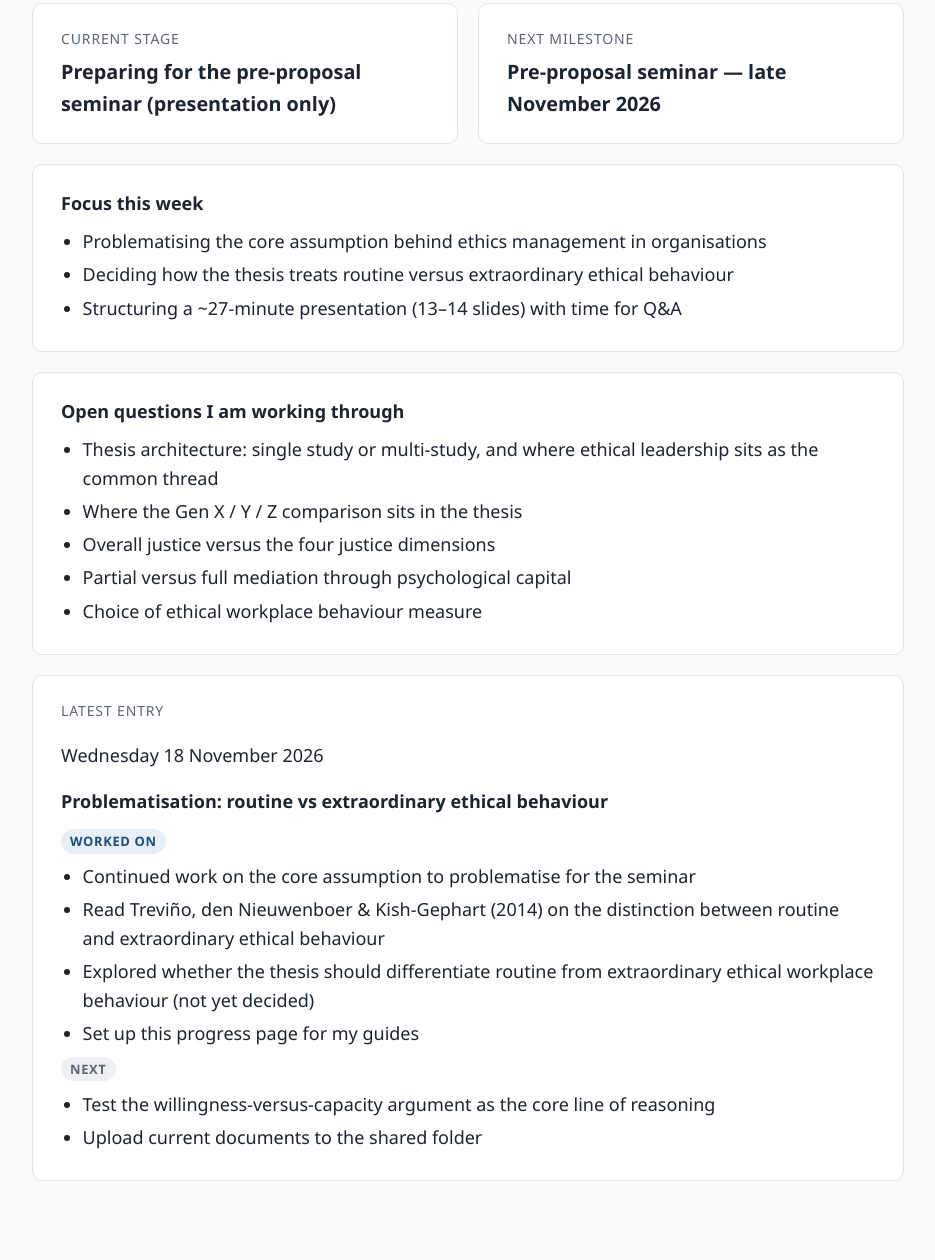
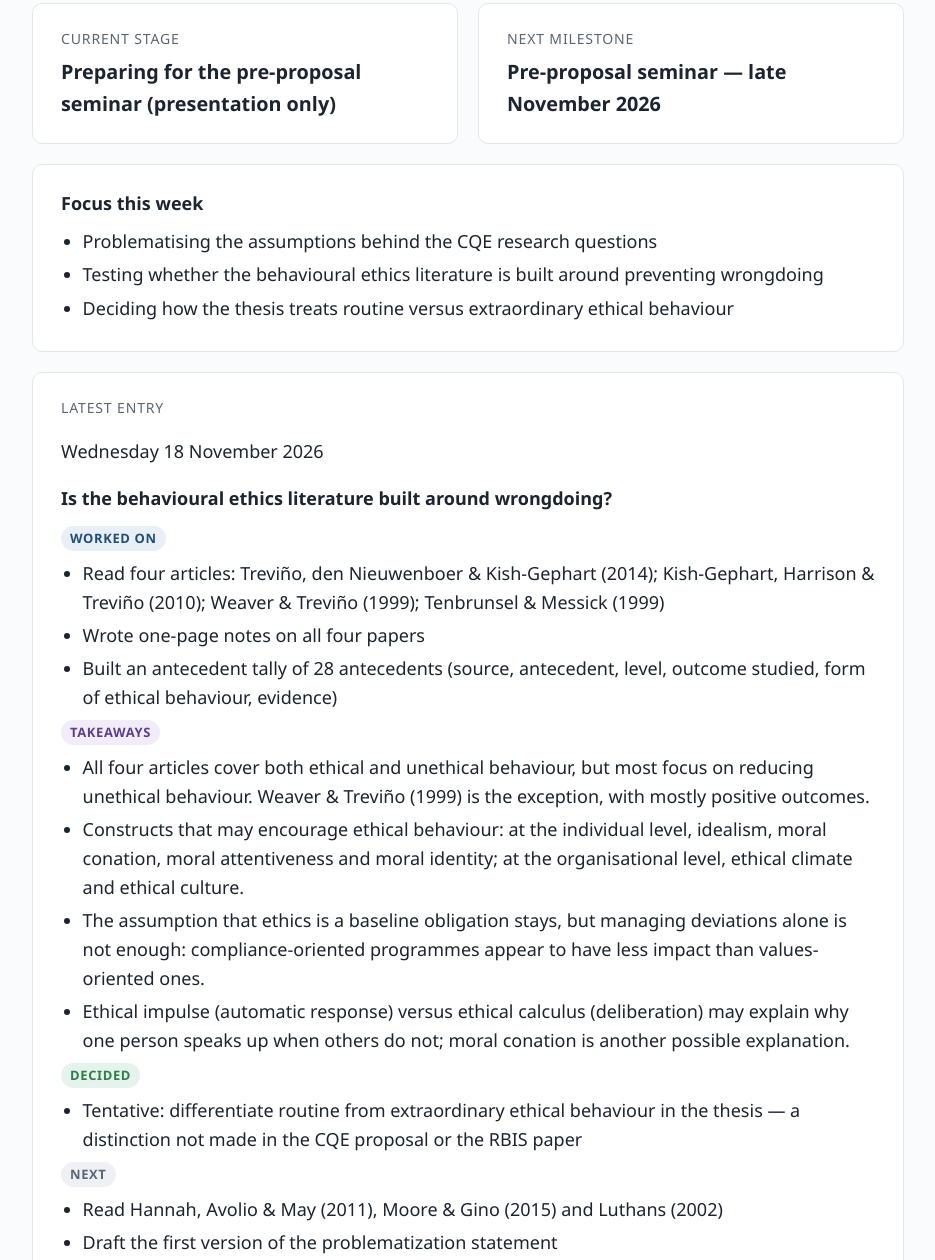
Before and after one commit to ganesh-bugs/Ganeshphd, a plain HTML site: page index.html in a window 1280 px wide. Shown: the part 379-1639 px from the top of the page, without its empty margins (172-1107 px from the left). Drawn offline with Linux system fonts and the light colour scheme.

Commit message:
Update log and reading list from daily log (17-18 Nov)
Co-Authored-By: Claude Opus 5.5 <noreply@anthropic.com>
Claude-Session: https://claude.ai/code/session_01LirhPZMYWLe5YiTjh9LUX5

```diff
--- a/data.js
+++ b/data.js
@@ -1,8 +1,8 @@
 // =====================================================================
 //  PhD PROGRESS PAGE — CONTENT FILE
-//  This is the only file you need to edit for daily updates.
-//  Add a new log entry at the TOP of the "log" list each day.
-//  Keep the punctuation exactly as in the examples (quotes, commas).
+//  Source: claude/daily-log.md (Ganesh's own work only; no guide remarks).
+//  Reading list = only articles recorded as read in the daily log.
+//  Add a new log entry at the TOP of the "LOG" list each day.
 // =====================================================================
 
 const SITE = {
@@ -13,67 +13,68 @@ const SITE = {
     "Organisational justice, psychological capital and ethical workplace behaviour: the role of ethical leadership across generational cohorts in Indian organisations",
   contact: "ganesh@skilltrain.co.in",
 
-  // Shown on the Overview tab
   currentStage: "Preparing for the pre-proposal seminar (presentation only)",
   nextMilestone: "Pre-proposal seminar — late November 2026",
   focusThisWeek: [
-    "Problematising the core assumption behind ethics management in organisations",
-    "Deciding how the thesis treats routine versus extraordinary ethical behaviour",
-    "Structuring a ~27-minute presentation (13–14 slides) with time for Q&A"
-  ],
-  openQuestions: [
-    "Thesis architecture: single study or multi-study, and where ethical leadership sits as the common thread",
-    "Where the Gen X / Y / Z comparison sits in the thesis",
-    "Overall justice versus the four justice dimensions",
-    "Partial versus full mediation through psychological capital",
-    "Choice of ethical workplace behaviour measure"
+    "Problematising the assumptions behind the CQE research questions",
+    "Testing whether the behavioural ethics literature is built around preventing wrongdoing",
+    "Deciding how the thesis treats routine versus extraordinary ethical behaviour"
   ]
 };
 
 // ---------------------------------------------------------------------
 //  DAILY LOG — newest first. Date format: "YYYY-MM-DD".
-//  Fields: date, did (list), decided (list), next (list), blockers (list)
-//  Any list can be left empty: []
+//  Fields: headline, did, takeaways, decided, next, blockers (all lists)
 // ---------------------------------------------------------------------
 const LOG = [
   {
     date: "2026-11-18",
-    headline: "Problematisation: routine vs extraordinary ethical behaviour",
+    headline: "Is the behavioural ethics literature built around wrongdoing?",
     did: [
-      "Continued work on the core assumption to problematise for the seminar",
-      "Read Treviño, den Nieuwenboer & Kish-Gephart (2014) on the distinction between routine and extraordinary ethical behaviour",
-      "Explored whether the thesis should differentiate routine from extraordinary ethical workplace behaviour (not yet decided)",
-      "Set up this progress page for my guides"
+      "Read four articles: Treviño, den Nieuwenboer & Kish-Gephart (2014); Kish-Gephart, Harrison & Treviño (2010); Weaver & Treviño (1999); Tenbrunsel & Messick (1999)",
+      "Wrote one-page notes on all four papers",
+      "Built an antecedent tally of 28 antecedents (source, antecedent, level, outcome studied, form of ethical behaviour, evidence)"
     ],
-    decided: [],
+    takeaways: [
+      "All four articles cover both ethical and unethical behaviour, but most focus on reducing unethical behaviour. Weaver & Treviño (1999) is the exception, with mostly positive outcomes.",
+      "Constructs that may encourage ethical behaviour: at the individual level, idealism, moral conation, moral attentiveness and moral identity; at the organisational level, ethical climate and ethical culture.",
+      "The assumption that ethics is a baseline obligation stays, but managing deviations alone is not enough: compliance-oriented programmes appear to have less impact than values-oriented ones.",
+      "Ethical impulse (automatic response) versus ethical calculus (deliberation) may explain why one person speaks up when others do not; moral conation is another possible explanation."
+    ],
+    decided: [
+      "Tentative: differentiate routine from extraordinary ethical behaviour in the thesis — a distinction not made in the CQE proposal or the RBIS paper"
+    ],
     next: [
-      "Test the willingness-versus-capacity argument as the core line of reasoning",
-      "Upload current documents to the shared folder"
+      "Read Hannah, Avolio & May (2011), Moore & Gino (2015) and Luthans (2002)",
+      "Draft the first version of the problematization statement"
     ],
     blockers: []
   },
   {
     date: "2026-11-17",
-    headline: "Day 1 of seminar preparation",
+    headline: "Faculty feedback, the problematization method and candidate assumptions",
     did: [
-      "Started the 10-day preparation plan for the pre-proposal seminar",
-      "Reviewed faculty feedback received on the CQE proposal",
-      "Identified a candidate assumption to problematise: ethics treated as a baseline obligation, so only deviation needs managing"
+      "Reviewed the 15-point faculty feedback on the CQE proposal and started a 10-day plan for the pre-proposal seminar",
+      "Read Sandberg & Alvesson (2011) and Alvesson & Sandberg (2011) on gap-spotting versus problematization, and made notes",
+      "Classified all four CQE research gaps as neglect gaps (under-researched areas)",
+      "Drafted nine candidate assumptions for problematization",
+      "Listed two examples of ethical behaviour that penalties cannot produce: claiming only what was actually spent although policy allows more, and calling out interviewer bias so the organisation does not lose a good candidate"
+    ],
+    takeaways: [
+      "Organisations mostly penalise unethical behaviour and hardly encourage ethical behaviour.",
+      "Underlying assumption: all employees are expected to be ethical, so there is no need to encourage ethical conduct; systems that discourage unethical behaviour deter those inclined to act unethically, while ethical employees remain ethical. In short, ethics as a baseline obligation.",
+      "In the interviewer-bias example, the person spoke up out of fairness to the candidate, because a good candidate benefits the organisation, and to avoid reputational harm if the candidate spoke about the bias."
     ],
     decided: [],
-    next: [
-      "Check the assumption against the compliance- versus values-orientation literature"
-    ],
+    next: [],
     blockers: [
-      "Awaiting feedback from the remaining guides"
+      "Feedback from the remaining guides"
     ]
   }
 ];
 
 // ---------------------------------------------------------------------
 //  DOCUMENTS — paste the Google Drive link for each file in "link".
-//  Leave link as "" until the file is uploaded.
-//  status: "Draft" | "Under review" | "Submitted" | "Final"
 // ---------------------------------------------------------------------
 const DOCUMENTS = [
   {
@@ -106,10 +107,8 @@ const DOCUMENTS = [
 ];
 
 // ---------------------------------------------------------------------
-//  READING LIST
-//  status: "To read" | "Reading" | "Read"   (leave "" if not set)
-//  theme: short label used for filtering
-//  why: one line on what claim or idea this paper supports in my work
+//  READING — only articles recorded as read in the daily log.
+//  One entry per article; "read" is the date it was first read.
 // ---------------------------------------------------------------------
 const READING = [
   {
@@ -118,19 +117,26 @@ const READING = [
     title: "(Un)ethical behavior in organizations",
     journal: "Annual Review of Psychology, 65, 635–660",
     link: "https://doi.org/10.1146/annurev-psych-113011-143745",
-    theme: "Behavioural ethics",
-    status: "",
-    why: "Distinction between routine and extraordinary ethical behaviour."
+    type: "Review",
+    read: "2026-11-18"
+  },
+  {
+    authors: "Kish-Gephart, J. J., Harrison, D. A., & Treviño, L. K.",
+    year: 2010,
+    title: "Bad apples, bad cases, and bad barrels: Meta-analytic evidence about sources of unethical decisions at work",
+    journal: "Journal of Applied Psychology, 95(1), 1–31",
+    link: "https://doi.org/10.1037/a0017103",
+    type: "Meta-analysis",
+    read: "2026-11-18"
   },
   {
     authors: "Weaver, G. R., & Treviño, L. K.",
     year: 1999,
     title: "Compliance and values oriented ethics programs: Influences on employees' attitudes and behavior",
     journal: "Business Ethics Quarterly, 9(2), 315–335",
-    link: "https://www.cambridge.org/core/journals/business-ethics-quarterly/article/compliance-and-values-oriented-ethics-programs-influenceson-employees-attitudes-and-behavior/7CC7F328B583F76C46D2EA9BFB5D2B3A",
-    theme: "Ethics management",
-    status: "",
-    why: "Values orientation contributes more to outcomes than compliance orientation."
+    link: "https://doi.org/10.2307/3857477",
+    type: "Field survey",
+    read: "2026-11-18"
   },
   {
     authors: "Tenbrunsel, A. E., & Messick, D. M.",
@@ -138,78 +144,25 @@ const READING = [
     title: "Sanctioning systems, decision frames, and cooperation",
     journal: "Administrative Science Quarterly, 44(4), 684–707",
     link: "https://doi.org/10.2307/2667052",
-    theme: "Ethics management",
-    status: "",
-    why: "Side effects of sanctioning systems on how people frame ethical decisions."
+    type: "Experiments",
+    read: "2026-11-18"
   },
   {
-    authors: "Hannah, S. T., Avolio, B. J., & May, D. R.",
+    authors: "Sandberg, J., & Alvesson, M.",
     year: 2011,
-    title: "Moral maturation and moral conation: A capacity approach to explaining moral thought and action",
-    journal: "Academy of Management Review, 36(4), 663–685",
-    link: "https://doi.org/10.5465/amr.2010.0128",
-    theme: "Moral capacity",
-    status: "",
-    why: "Moral conation as an alternative to PsyCap for explaining ethical action."
+    title: "Ways of constructing research questions: Gap-spotting or problematization?",
+    journal: "Organization, 18(1), 23–44",
+    link: "https://doi.org/10.1177/1350508410372151",
+    type: "Review",
+    read: "2026-11-17"
   },
   {
-    authors: "Colquitt, J. A.",
-    year: 2001,
-    title: "On the dimensionality of organizational justice: A construct validation of a measure",
-    journal: "Journal of Applied Psychology, 86(3), 386–400",
-    link: "https://doi.org/10.1037/0021-9010.86.3.386",
-    theme: "Organisational justice",
-    status: "",
-    why: "Four justice dimensions and their measurement."
-  },
-  {
-    authors: "Ambrose, M. L., & Schminke, M.",
-    year: 2009,
-    title: "The role of overall justice judgments in organizational justice research: A test of mediation",
-    journal: "Journal of Applied Psychology, 94(2), 491–500",
-    link: "https://doi.org/10.1037/a0013203",
-    theme: "Organisational justice",
-    status: "",
-    why: "Overall justice judgments versus specific justice facets."
-  },
-  {
-    authors: "Luthans, F., Avolio, B. J., Avey, J. B., & Norman, S. M.",
-    year: 2007,
-    title: "Positive psychological capital: Measurement and relationship with performance and satisfaction",
-    journal: "Personnel Psychology, 60(3), 541–572",
-    link: "https://doi.org/10.1111/j.1744-6570.2007.00083.x",
-    theme: "Psychological capital",
-    status: "",
-    why: "PsyCap construct and its measurement."
-  },
-  {
-    authors: "Brown, M. E., Treviño, L. K., & Harrison, D. A.",
-    year: 2005,
-    title: "Ethical leadership: A social learning perspective for construct development and testing",
-    journal: "Organizational Behavior and Human Decision Processes, 97(2), 117–134",
-    link: "https://doi.org/10.1016/j.obhdp.2005.03.002",
-    theme: "Ethical leadership",
-    status: "",
-    why: "Ethical leadership construct, scale and social learning basis."
-  },
-  {
-    authors: "Maxwell, S. E., & Cole, D. A.",
-    year: 2007,
-    title: "Bias in cross-sectional analyses of longitudinal mediation",
-    journal: "Psychological Methods, 12(1), 23–44",
-    link: "https://doi.org/10.1037/1082-989X.12.1.23",
-    theme: "Methods",
-    status: "",
-    why: "Limits of inferring mediation from cross-sectional or short-lag designs."
-  },
-  {
-    authors: "Rudolph, C. W., Rauvola, R. S., Costanza, D. P., & Zacher, H.",
-    year: 2021,
-    title: "Generations and generational differences: Debunking myths in organizational science and practice and paving new paths forward",
-    journal: "Journal of Business and Psychology, 36(6), 945–967",
-    link: "https://doi.org/10.1007/s10869-020-09715-2",
-    theme: "Generational cohorts",
-    status: "",
-    why: "Critique of generational categories; alternative explanations to consider."
+    authors: "Alvesson, M., & Sandberg, J.",
+    year: 2011,
+    title: "Generating research questions through problematization",
+    journal: "Academy of Management Review, 36(2), 247–271",
+    link: "https://doi.org/10.5465/amr.2011.59330882",
+    type: "Conceptual",
+    read: "2026-11-17"
   }
 ];
--- a/index.html
+++ b/index.html
@@ -53,6 +53,7 @@
   .tag{display:inline-block;font-size:.72rem;font-weight:600;letter-spacing:.05em;text-transform:uppercase;padding:2px 9px;border-radius:999px;margin-bottom:.2rem}
   .t-did{background:var(--accent-soft);color:var(--accent)}
   .t-dec{background:var(--green-soft);color:var(--green)}
+  .t-take{background:#f1ecf8;color:#5b3f8c}
   .t-next{background:var(--grey-soft);color:var(--muted)}
   .t-blk{background:var(--amber-soft);color:var(--amber)}
 
@@ -123,7 +124,6 @@
       <div class="card"><p class="label">Next milestone</p><p class="big" id="milestone"></p></div>
     </div>
     <div class="card"><h3>Focus this week</h3><ul class="clean" id="focus"></ul></div>
-    <div class="card"><h3>Open questions I am working through</h3><ul class="clean" id="openq"></ul></div>
     <div class="card" id="latestCard"><p class="label">Latest entry</p><div id="latest"></div></div>
   </section>
 
@@ -147,10 +147,7 @@
     <h2>Reading</h2>
     <div class="filters">
       <input id="q" type="search" placeholder="Search author, title or journal" aria-label="Search reading list">
-      <select id="themeSel" aria-label="Filter by theme"><option value="">All themes</option></select>
-      <select id="statusSel" aria-label="Filter by status">
-        <option value="">All statuses</option><option>To read</option><option>Reading</option><option>Read</option>
-      </select>
+      <select id="themeSel" aria-label="Filter by type"><option value="">All types</option></select>
     </div>
     <p class="count" id="count"></p>
     <div class="card" id="papers"></div>
@@ -190,7 +187,6 @@
   $("stage").textContent = SITE.currentStage;
   $("milestone").textContent = SITE.nextMilestone;
   $("focus").innerHTML = li(SITE.focusThisWeek);
-  $("openq").innerHTML = li(SITE.openQuestions);
 
   // Log
   const block = (arr, label, c) => arr && arr.length
@@ -199,6 +195,7 @@
     <p class="date">${esc(fmtLong(e.date))}</p>
     <h3>${esc(e.headline || "")}</h3>
     ${block(e.did,"Worked on","t-did")}
+    ${block(e.takeaways,"Takeaways","t-take")}
     ${block(e.decided,"Decided","t-dec")}
     ${block(e.next,"Next","t-next")}
     ${block(e.blockers,"Waiting on","t-blk")}`;
@@ -216,29 +213,32 @@
       <td>${d.link ? `<a class="btn" href="${esc(d.link)}" target="_blank" rel="noopener">Open</a>` : `<span class="btn off">Coming soon</span>`}</td>
     </tr>`).join("");
 
-  // Reading
-  const themes = [...new Set(READING.map(r => r.theme).filter(Boolean))].sort();
-  $("themeSel").innerHTML += themes.map(t => `<option>${esc(t)}</option>`).join("");
+  // Reading — one entry per article (de-duplicated by link, then title)
+  const seen = new Set();
+  const papers = READING.filter(r => {
+    const key = (r.link || r.title || "").toLowerCase().trim();
+    if(seen.has(key)) return false; seen.add(key); return true;
+  });
+  const types = [...new Set(papers.map(r => r.type).filter(Boolean))].sort();
+  $("themeSel").innerHTML += types.map(t => `<option>${esc(t)}</option>`).join("");
   function renderReading(){
-    const q = $("q").value.trim().toLowerCase(), t = $("themeSel").value, s = $("statusSel").value;
-    const rows = READING
-      .filter(r => !t || r.theme === t)
-      .filter(r => !s || r.status === s)
-      .filter(r => !q || [r.authors,r.title,r.journal,r.why].join(" ").toLowerCase().includes(q))
-      .sort((a,b) => (a.authors||"").localeCompare(b.authors||""));
+    const q = $("q").value.trim().toLowerCase(), t = $("themeSel").value;
+    const rows = papers
+      .filter(r => !t || r.type === t)
+      .filter(r => !q || [r.authors,r.title,r.journal].join(" ").toLowerCase().includes(q))
+      .sort((a,b) => (b.read||"").localeCompare(a.read||"") || (a.authors||"").localeCompare(b.authors||""));
     $("count").textContent = rows.length + (rows.length === 1 ? " article" : " articles");
     $("papers").innerHTML = rows.map(r => `
       <div class="paper">
         <p class="ref">${esc(r.authors)} (${esc(r.year)}). ${r.link
           ? `<a href="${esc(r.link)}" target="_blank" rel="noopener">${esc(r.title)}</a>` : esc(r.title)}. <em>${esc(r.journal)}</em>.</p>
         <div class="meta">
-          ${r.theme ? `<span class="pill">${esc(r.theme)}</span>` : ""}
-          ${r.status ? `<span class="pill ${cls(r.status)}">${esc(r.status)}</span>` : ""}
+          ${r.type ? `<span class="pill">${esc(r.type)}</span>` : ""}
+          ${r.read ? `<span class="muted">Read ${esc(fmt(r.read))}</span>` : ""}
         </div>
-        ${r.why ? `<p class="why">${esc(r.why)}</p>` : ""}
       </div>`).join("") || `<p class="muted">No articles match.</p>`;
   }
-  ["q","themeSel","statusSel"].forEach(id => $(id).addEventListener("input", renderReading));
+  ["q","themeSel"].forEach(id => $(id).addEventListener("input", renderReading));
   renderReading();
 
   // Footer
```
